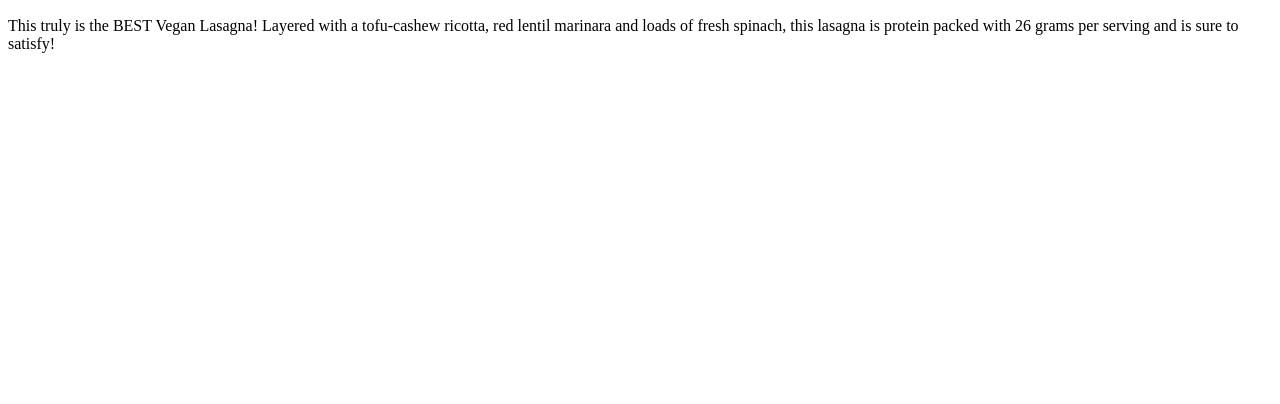
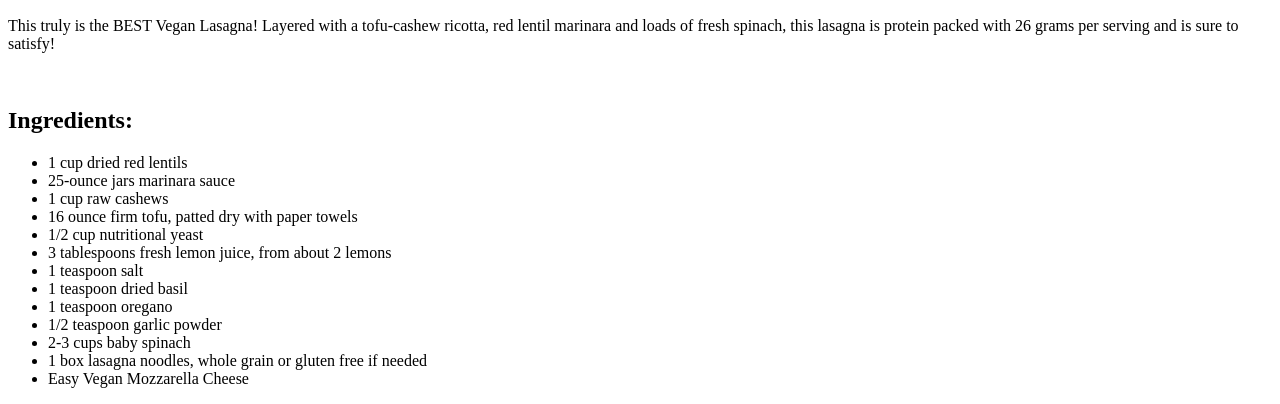
Before and after one commit to ar4wnnn/odin-recipes, a plain HTML site: page recipes/lasagna.html in a window 1280 px wide. Shown: the part 452-856 px from the top of the page. Before the commit the page ends 800 px from the top, so only its background shows below. Drawn offline with Linux system fonts and the light colour scheme.

Commit message:
feat:Added ingredient list to lasagna.html

```diff
--- a/recipes/lasagna.html
+++ b/recipes/lasagna.html
@@ -11,6 +11,21 @@
         <br>
         <h2>Description:</h2>
         <p>This truly is the BEST Vegan Lasagna! Layered with a tofu-cashew ricotta, red lentil marinara and loads of fresh spinach, this lasagna is protein packed with 26 grams per serving and is sure to satisfy! </p>
-
+        <br>
+        <h2>Ingredients:</h2>
+        <ul style="list-style-type:disc">
+            <li>1 cup dried red lentils</li>
+            <li>25-ounce jars marinara sauce</li>
+            <li>1 cup raw cashews</li>
+            <li>16 ounce firm tofu, patted dry with paper towels</li>
+            <li>1/2 cup nutritional yeast</li>
+            <li>3 tablespoons fresh lemon juice, from about 2 lemons</li>
+            <li>1 teaspoon salt</li>
+            <li>1 teaspoon dried basil</li>
+            <li>1 teaspoon oregano</li>
+            <li>1/2 teaspoon garlic powder</li>
+            <li>2-3 cups baby spinach</li>
+            <li>1 box lasagna noodles, whole grain or gluten free if needed</li>
+            <li>Easy Vegan Mozzarella Cheese</li></ul>
     </body>
 </html>
```
